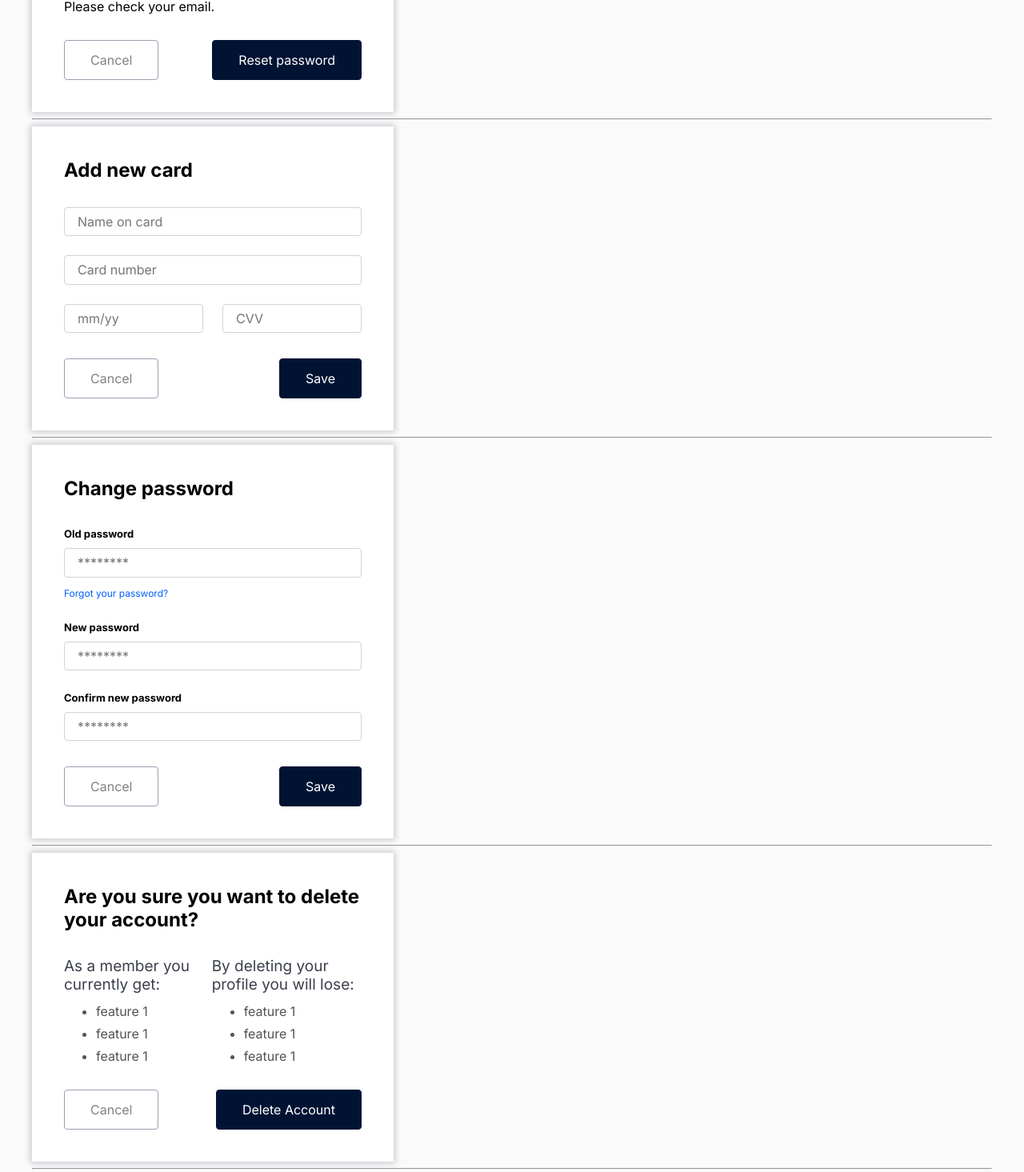
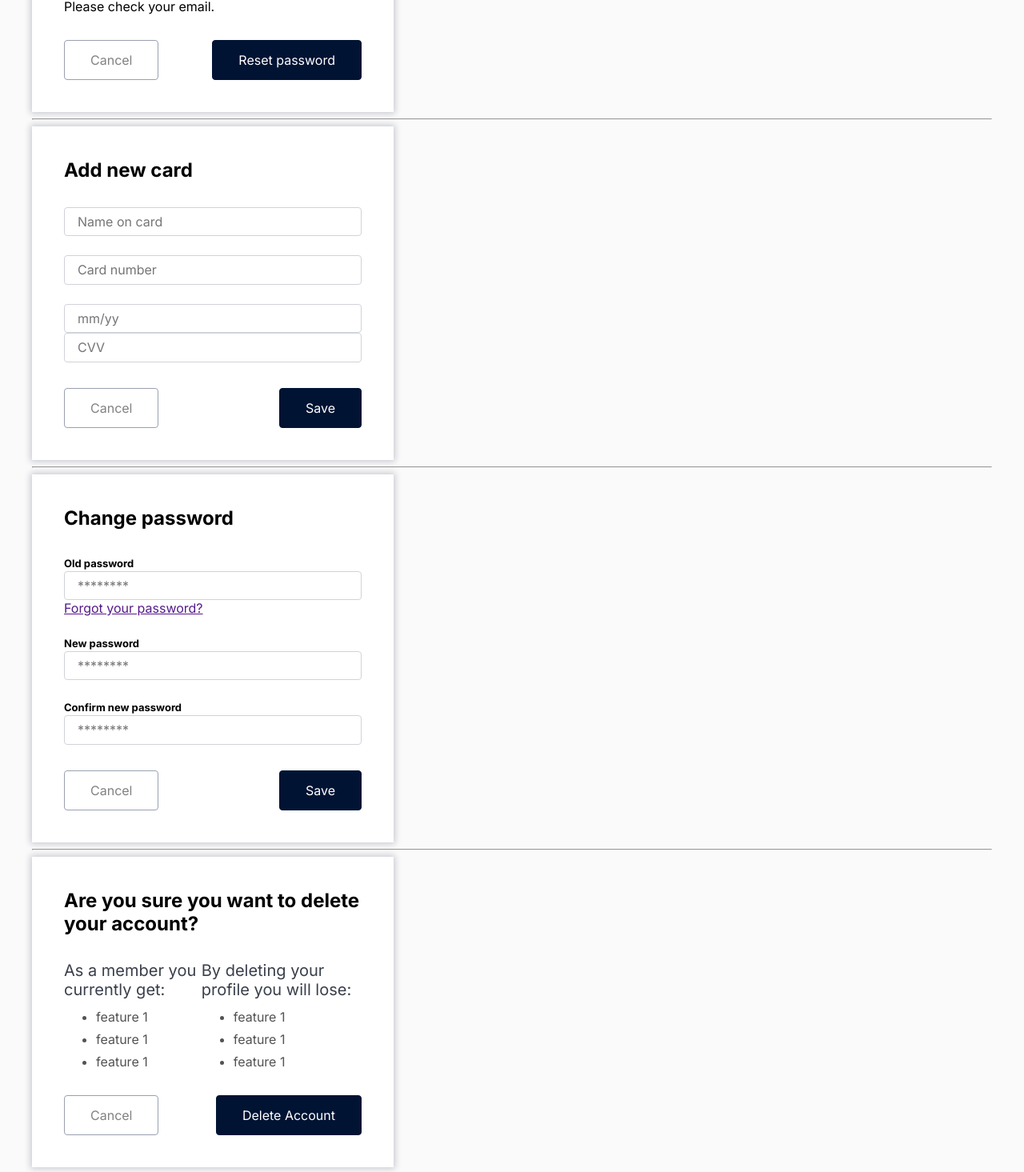
Before and after one commit to etroynov/pcl, a Vue app: page / in a window 1280 px wide. Shown: the part 340-1805 px from the top of the page at 80% size. Built offline with nearby package versions, Linux system fonts and the light colour scheme.

Commit message:
add license card styles

```diff
--- a/src/assets/vars.css
+++ b/src/assets/vars.css
@@ -10,7 +10,6 @@
   --neutral-60-color: #99a0af;
   --neutral-70-color: #828a9b;
   --neutral-80-color: #656d7f;
-  --neutral-90-color: #3A3F4B;
 
   /** Primary */
   --primary-100-color: #001333;
--- a/src/components/Input.vue
+++ b/src/components/Input.vue
@@ -13,7 +13,6 @@ const props = defineProps<Props>();
 
 <style scoped>
 .input {
-  width: 100%;
   padding: 8px 16px;
   font-size: 16px;
   border: 1px solid var(--neutral-30-color);
--- a/src/components/Typography.vue
+++ b/src/components/Typography.vue
@@ -25,11 +25,4 @@ const classList = [props.class, tag];
   font-size: 20px;
   line-height: 28px;
 }
-
-.h5 {
-  margin: 0;
-  font-size: 20px;
-  line-height: 28px;
-
-}
 </style>
--- a/src/components/modals/AddNewCard.vue
+++ b/src/components/modals/AddNewCard.vue
@@ -20,10 +20,8 @@ import Button from '@/components/Button.vue';
         </div>
 
         <div class="form__group">
-          <div class="row">
-            <Input placeholder="mm/yy" />
-            <Input placeholder="CVV" />
-          </div>
+          <Input placeholder="mm/yy" />
+          <Input placeholder="CVV" />
         </div>
       </form>
     </div>
@@ -56,16 +54,12 @@ import Button from '@/components/Button.vue';
 
 .form__group {
   display: grid;
+
 }
-
 .form__group:not(:last-child) {
   padding-bottom: 24px;
 }
 
-.row {
-  display: flex;
-  gap: 24px;
-}
 
 .modal__footer {
   display: flex;
--- a/src/components/modals/ChangePassword.vue
+++ b/src/components/modals/ChangePassword.vue
@@ -15,7 +15,7 @@ import Button from '@/components/Button.vue';
           <label for="" class="form__label">Old password</label>
           <Input placeholder="********" />
           <div class="form__extra">
-            <a href="" class="form__link">Forgot your password?</a>
+            <a href="">Forgot your password?</a>
           </div>
         </div>
 
@@ -59,7 +59,6 @@ import Button from '@/components/Button.vue';
 
 .form__group {
   display: grid;
-  gap: 8px;
 }
 
 .form__group:not(:last-child) {
@@ -76,11 +75,4 @@ import Button from '@/components/Button.vue';
   display: flex;
   justify-content: space-between;
 }
-
-.form__link {
-  font-size: 12px;
-  line-height: 15px;
-  color: var(--primary-50-color);
-  text-decoration: none;
-}
 </style>
--- a/src/components/modals/DeleteAccount.vue
+++ b/src/components/modals/DeleteAccount.vue
@@ -59,7 +59,7 @@ import Button from '@/components/Button.vue';
 
 .modal__body {
   display: flex;
-  gap: 24px;
+  justify-content: space-between;
 }
 
 .info {
@@ -71,8 +71,8 @@ import Button from '@/components/Button.vue';
 .info__title {
   margin: 0;
   font-weight: 400;
-  font-size: 19px;
-  color: var(--neutral-90-color);
+  font-size: 20px;
+  color: #3A3F4B;
 }
 
 .info__body {
```
